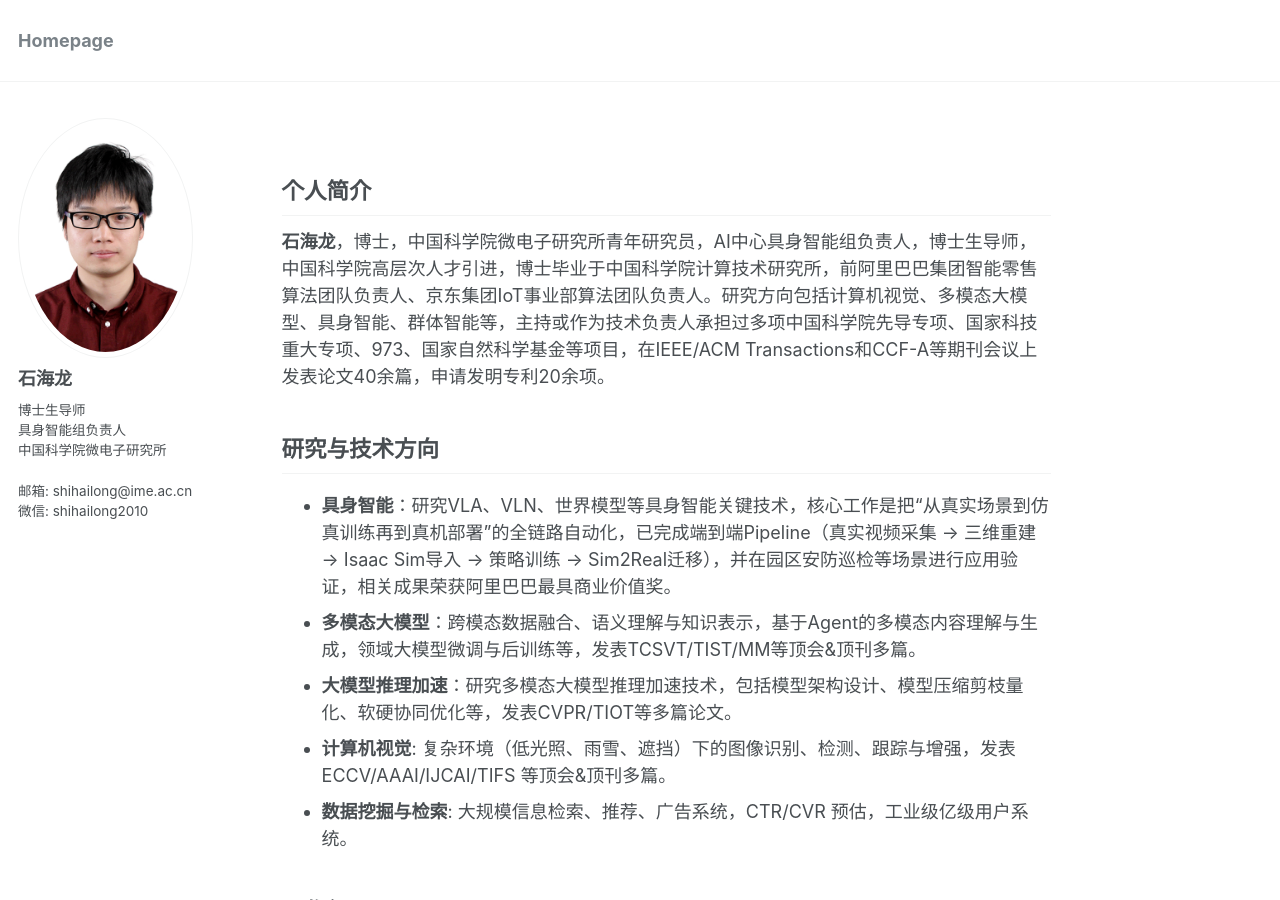
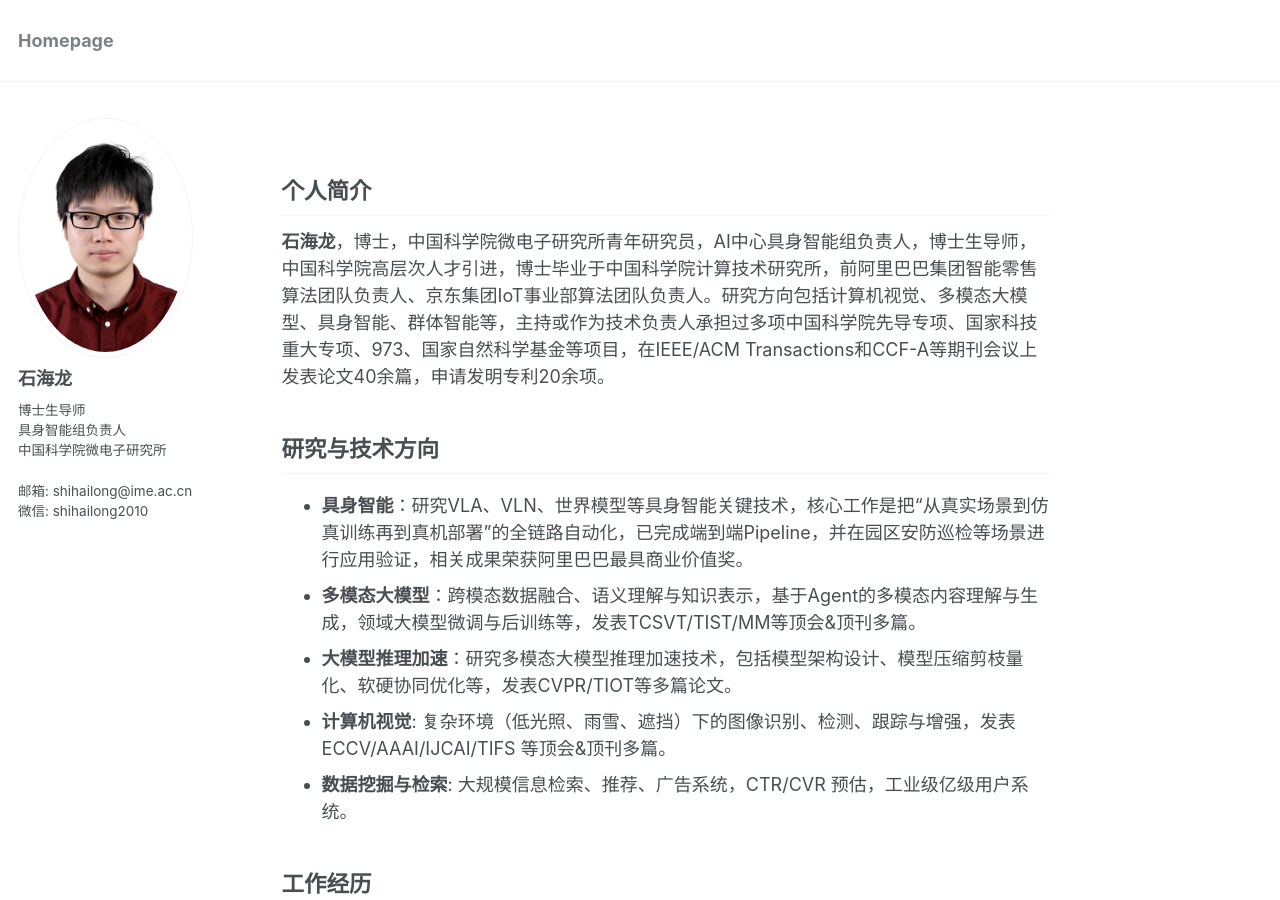
Before and after one commit to shihailong2023/shihailong2023.github.io, a Jekyll site: the page built from _pages/about.md, in a window 1280 px wide and 900 px high. Built offline with Jekyll 4.4.1, drawn with Linux system fonts in a browser that asks for light colours.

Commit message:
Update about.md

```diff
--- a/_pages/about.md
+++ b/_pages/about.md
@@ -15,7 +15,7 @@ redirect_from:
 
 
 ## 研究与技术方向
-* **具身智能**：研究VLA、VLN、世界模型等具身智能关键技术，核心工作是把“从真实场景到仿真训练再到真机部署”的全链路自动化，已完成端到端Pipeline（真实视频采集 → 三维重建 → Isaac Sim导入 → 策略训练 → Sim2Real迁移），并在园区安防巡检等场景进行应用验证，相关成果荣获阿里巴巴最具商业价值奖。
+* **具身智能**：研究VLA、VLN、世界模型等具身智能关键技术，核心工作是把“从真实场景到仿真训练再到真机部署”的全链路自动化，已完成端到端Pipeline，并在园区安防巡检等场景进行应用验证，相关成果荣获阿里巴巴最具商业价值奖。
 * **多模态大模型**：跨模态数据融合、语义理解与知识表示，基于Agent的多模态内容理解与生成，领域大模型微调与后训练等，发表TCSVT/TIST/MM等顶会&顶刊多篇。
 * **大模型推理加速**：研究多模态大模型推理加速技术，包括模型架构设计、模型压缩剪枝量化、软硬协同优化等，发表CVPR/TIOT等多篇论文。
 * **计算机视觉**: 复杂环境（低光照、雨雪、遮挡）下的图像识别、检测、跟踪与增强，发表ECCV/AAAI/IJCAI/TIFS 等顶会&顶刊多篇。
```
